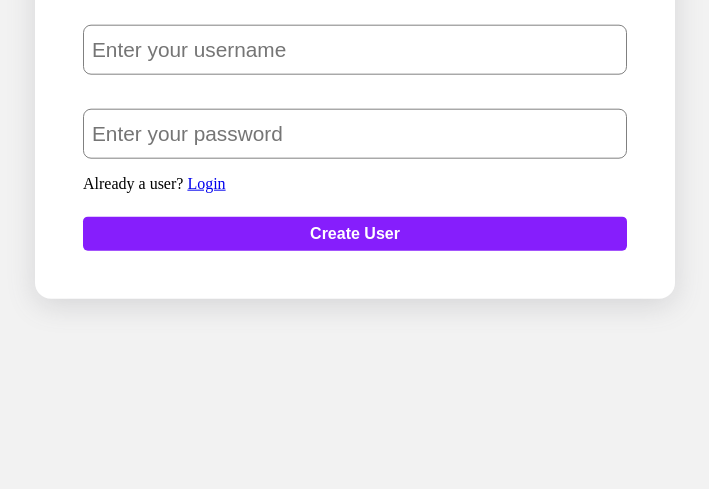
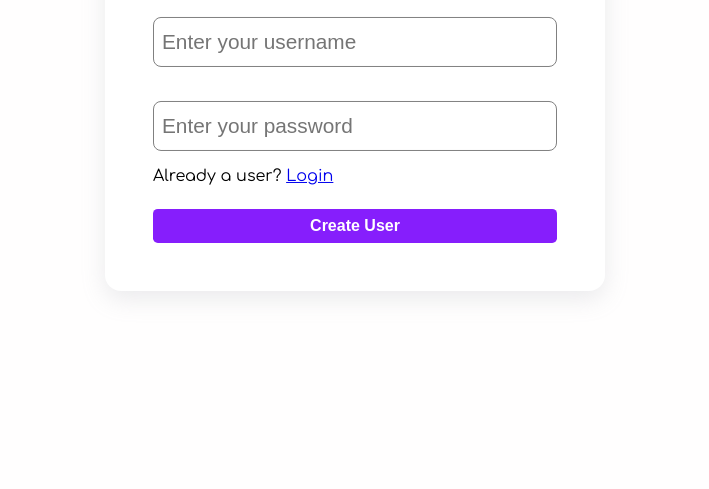
Before and after one commit to TrustierSquid/wolflite, a React app in the folder client/wolflite/: page / in a window 1280 px wide. Shown: the part 311-800 px from the top of the page, without its empty margins (285-994 px from the left). Built offline with nearby package versions, Linux system fonts and the light colour scheme.

Commit message:
changed the max width of the entire login container to 30% of the parent element (#root)

```diff
--- a/client/wolflite/src/assets/stylesheets/loginCreateStyle.css
+++ b/client/wolflite/src/assets/stylesheets/loginCreateStyle.css
@@ -1,18 +1,18 @@
 :root {
   --primary: #fc1e1e;
   --secondary: #861efc;
-  --background: #f2f2f2;
+  --background: #fffefe;
 }
 
 /* LOGIN/SIGNUP */
 
 #loginContainer {
   font-family: cursive;
-  box-shadow: rgba(100, 100, 111, 0.2) 0px 7px 29px 0px;
   min-height: 400px;
+  box-shadow: rgba(149, 157, 165, 0.2) 0px 8px 24px;
   /* max-width: 90%; */
   position: absolute;
-  width: clamp(50%, 500px, 90%);
+  width: clamp(30%, 500px, 90%);
   /* max-width: 500px; */
   padding: 3rem;
   border-radius: 1rem;
@@ -24,6 +24,7 @@
   flex-direction: column;
   justify-content: space-around;
   background-color: white;
+  font-family: "Comfortaa";
 }
 
 .loginTextContainer {
```
